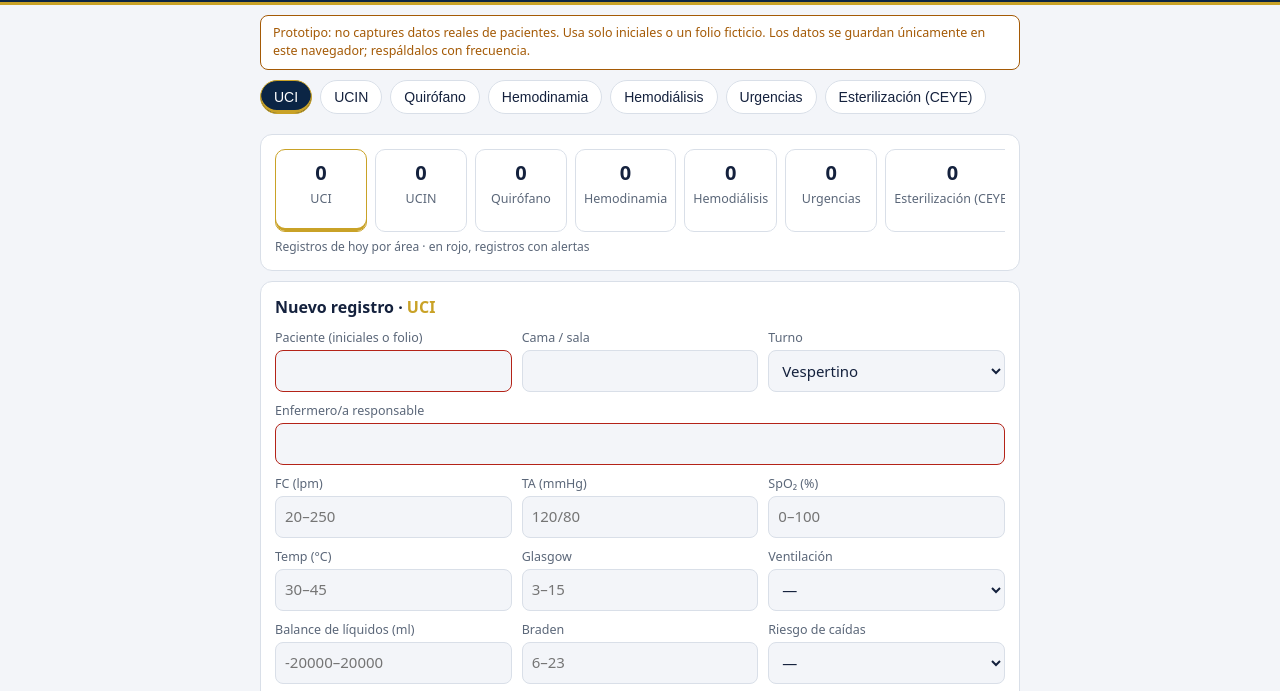
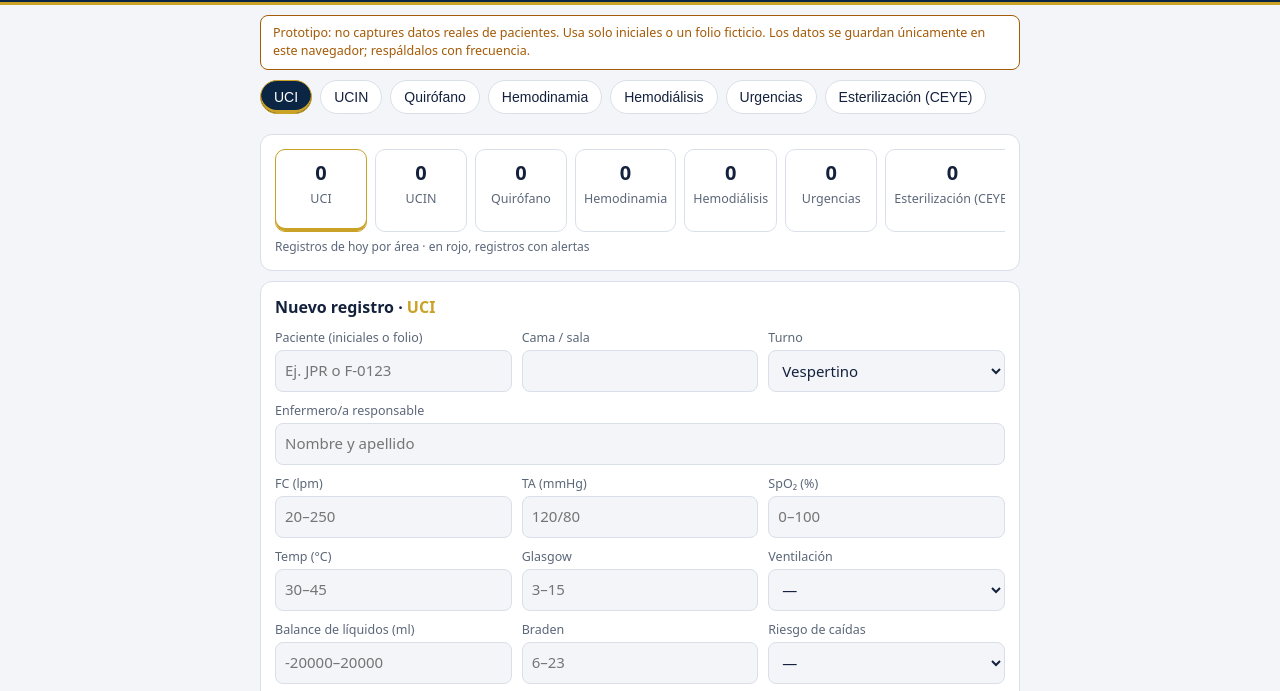
Before and after one commit to RHINOBUILD/registros_enfermeria_slh, a plain HTML site: page index.html in a window 1280 px wide. Shown: the part 65-756 px from the top of the page. Drawn offline with Linux system fonts and the light colour scheme.

Commit message:
Campos obligatorios sin marca roja al abrir
Co-Authored-By: Claude Opus 5.5 <noreply@anthropic.com>
Claude-Session: https://claude.ai/code/session_01DFYdjcuye8DssENSNgKXNw

```diff
--- a/index.html
+++ b/index.html
@@ -217,10 +217,10 @@ $('tabs').onclick=$('stats').onclick=function(e){var b=e.target.closest('[data-k
 /* ---------- Formulario ---------- */
 var F=$('f');
 function form(){var a=A[cur];$('ft').innerHTML='Nuevo registro · <span class="gd">'+esc(a.n)+'</span>';
- var h='<div><label for="i_p">Paciente (iniciales o folio)</label><input id="i_p" name="_p" required maxlength="40"></div>'+
+ var h='<div><label for="i_p">Paciente (iniciales o folio)</label><input id="i_p" name="_p" required maxlength="40" placeholder="Ej. JPR o F-0123"></div>'+
   '<div><label for="i_c">Cama / sala</label><input id="i_c" name="_c" maxlength="20"></div>'+
   '<div><label for="i_t">Turno</label><select id="i_t" name="_t"><option>Matutino</option><option>Vespertino</option><option>Nocturno</option></select></div>'+
-  '<div class="full"><label for="i_e" id="l_e">Enfermero/a responsable</label><input id="i_e" name="_e" required maxlength="80"></div>';
+  '<div class="full"><label for="i_e" id="l_e">Enfermero/a responsable</label><input id="i_e" name="_e" required maxlength="80" placeholder="Nombre y apellido"></div>';
  a.f.forEach(function(f){var id='i_'+f.k,nm='f_'+f.k,l='<label for="'+id+'">'+esc(f.l)+'</label>';
   if(f.t==='select')h+='<div>'+l+'<select id="'+id+'" name="'+nm+'"><option value="">—</option>'+f.o.map(function(o){return'<option>'+esc(o)+'</option>'}).join('')+'</select></div>';
   else if(f.t==='textarea')h+='<div class="full">'+l+'<textarea id="'+id+'" name="'+nm+'" rows="2"></textarea></div>';
```
